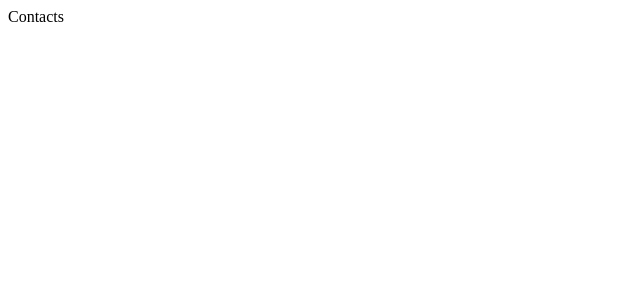
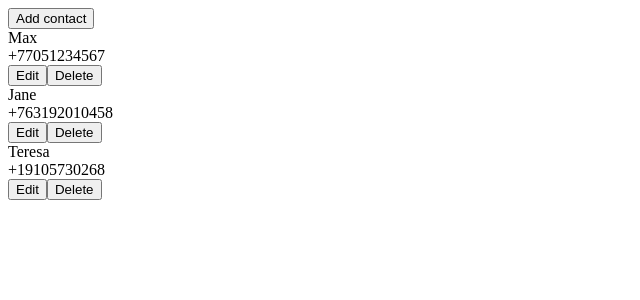
Before and after one commit to danilivanyuk/ts-react-redux, a React (Create React App) app: page / in a window 1280 px wide. Shown: the top 300 px of the page, without its empty margins (0-640 px from the left). Built offline with nearby package versions, Linux system fonts and the light colour scheme; data requests are answered from the project's data file.

Commit message:
added contacts view functionality

```diff
--- a/src/App.tsx
+++ b/src/App.tsx
@@ -1,4 +1,4 @@
-import React, { useEffect } from 'react'
+import React from 'react'
 import Contacts from './app/Contacts';
 import { useAppDispatch, useAppSelector } from './features/hooks'
 import { getUser } from './features/userSlice';
@@ -7,16 +7,14 @@ export default function App() {
   const {user} = useAppSelector(state => state.userReducer)
   const dispatch = useAppDispatch()
 
-  console.log(user);
+  console.log(user[0]);
   let arg = {'username':'', 'password':''}
-  useEffect(() =>{
-    // dispatch(getUser('admin'))
-  }, [])
+
 
   return (
     <div>
       {user.length > 0 ?
-      <Contacts/>
+      <Contacts userId = {user[0].id}/>
       :
       <div>
 
--- a/src/app/Contacts.tsx
+++ b/src/app/Contacts.tsx
@@ -1,7 +1,32 @@
-import React from 'react'
+import React, { useEffect } from 'react'
+import  { getUserContacts, deleteContact } from '../features/contactsSlice'
+import { useAppDispatch, useAppSelector } from '../features/hooks'
 
-export default function Contacts() {
-  return (
-    <div>Contacts</div>
-  )
+interface IContactsComponentArg{
+    userId: number
 }
+
+export default function Contacts(parentData:IContactsComponentArg) {
+    const dispatch = useAppDispatch()
+    const userId = parentData.userId
+
+    useEffect(()=>{
+        dispatch(getUserContacts(userId))
+    },[])
+    const {contacts} = useAppSelector(state => state.contactsReducer)
+
+    return (
+        <div>
+        <button>Add contact</button>
+        <div>{Object(contacts).map((contact:any) =>
+        <div key={contact.id}>
+            <div>{contact.name}</div>
+            <div>{contact.phone}</div>
+            <div>
+                <button>Edit</button>
+                <button onClick={()=> dispatch(deleteContact(contact.id))}>Delete</button>
+            </div>
+        </div>)}</div>
+        </div>
+    )
+}
--- a/src/features/contactsSlice.ts
+++ b/src/features/contactsSlice.ts
@@ -1,7 +1,52 @@
-import { createAsyncThunk, createSlice } from "@reduxjs/toolkit";
+import { createAsyncThunk, createSlice, PayloadAction } from "@reduxjs/toolkit";
 import axios from "axios";
 import {IContact} from '../models/IContact'
 
 interface ContactState{
-    contacts: IContact
+    contacts: IContact[];
+    isLoading:boolean,
+    error: null | string
 }
+
+const initialState: ContactState ={
+    contacts:[],
+    isLoading: false,
+    error: ''
+}
+
+const getUserContactsUrl = 'http://localhost:3000/contacts?userId='
+export const getUserContacts = createAsyncThunk(getUserContactsUrl, async(userId:number) => {
+    try {
+        const resp = await axios(getUserContactsUrl + userId);
+        return resp.data;
+      } catch {
+        console.log("something went wrong");
+      }
+});
+
+const contactsSlice = createSlice({
+    name: 'contacts',
+    initialState,
+    reducers: {
+        deleteContact(state, action: PayloadAction<number>){
+            state.contacts = state.contacts.filter(obj => {
+                return obj.id !== action.payload;
+              });
+        }
+    },
+    extraReducers: (builder)=>{
+        builder.addCase(getUserContacts.pending, (state)=>{
+            state.isLoading = true;
+        }),
+        builder.addCase(getUserContacts.fulfilled, (state, action) =>{
+            state.isLoading = false;
+            state.contacts = action.payload;
+        })
+        builder.addCase(getUserContacts.rejected, (state)=>{
+            state.isLoading = false;
+        })
+    }
+})
+
+export const { deleteContact } = contactsSlice.actions
+export default contactsSlice.reducer;
--- a/src/index.tsx
+++ b/src/index.tsx
@@ -8,9 +8,7 @@ const container = document.getElementById('root')!;
 const root = createRoot(container);
 
 root.render(
-  <React.StrictMode>
     <Provider store={store}>
       <App />
     </Provider>
-  </React.StrictMode>
 );
--- a/src/store.ts
+++ b/src/store.ts
@@ -1,16 +1,20 @@
 import { configureStore, ThunkAction, Action } from '@reduxjs/toolkit';
-import { useDispatch } from 'react-redux'
+import { useDispatch, useSelector } from 'react-redux'
+import contactsReducer from './features/contactsSlice';
 import userReducer from './features/userSlice'
+import type { TypedUseSelectorHook } from 'react-redux'
 
 export const store = configureStore({
   reducer: {
-    userReducer
+    userReducer,
+    contactsReducer
   },
 });
 
 export type RootState = ReturnType<typeof store.getState>
 export type AppDispatch = typeof store.dispatch;
 export const useAppDispatch: () => AppDispatch = useDispatch
+export const useAppSelector: TypedUseSelectorHook<RootState> = useSelector
 export type AppThunk<ReturnType = void> = ThunkAction<
   ReturnType,
   RootState,
```
